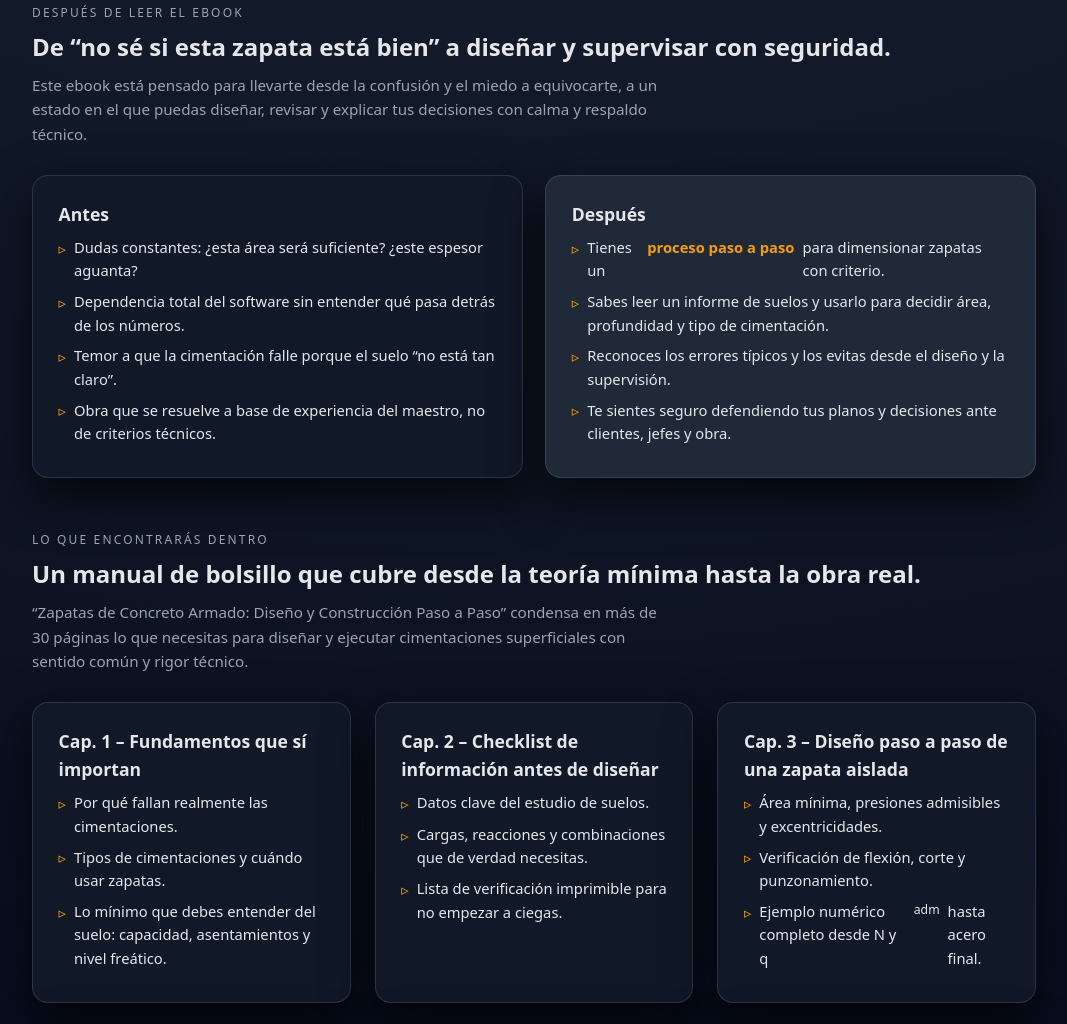
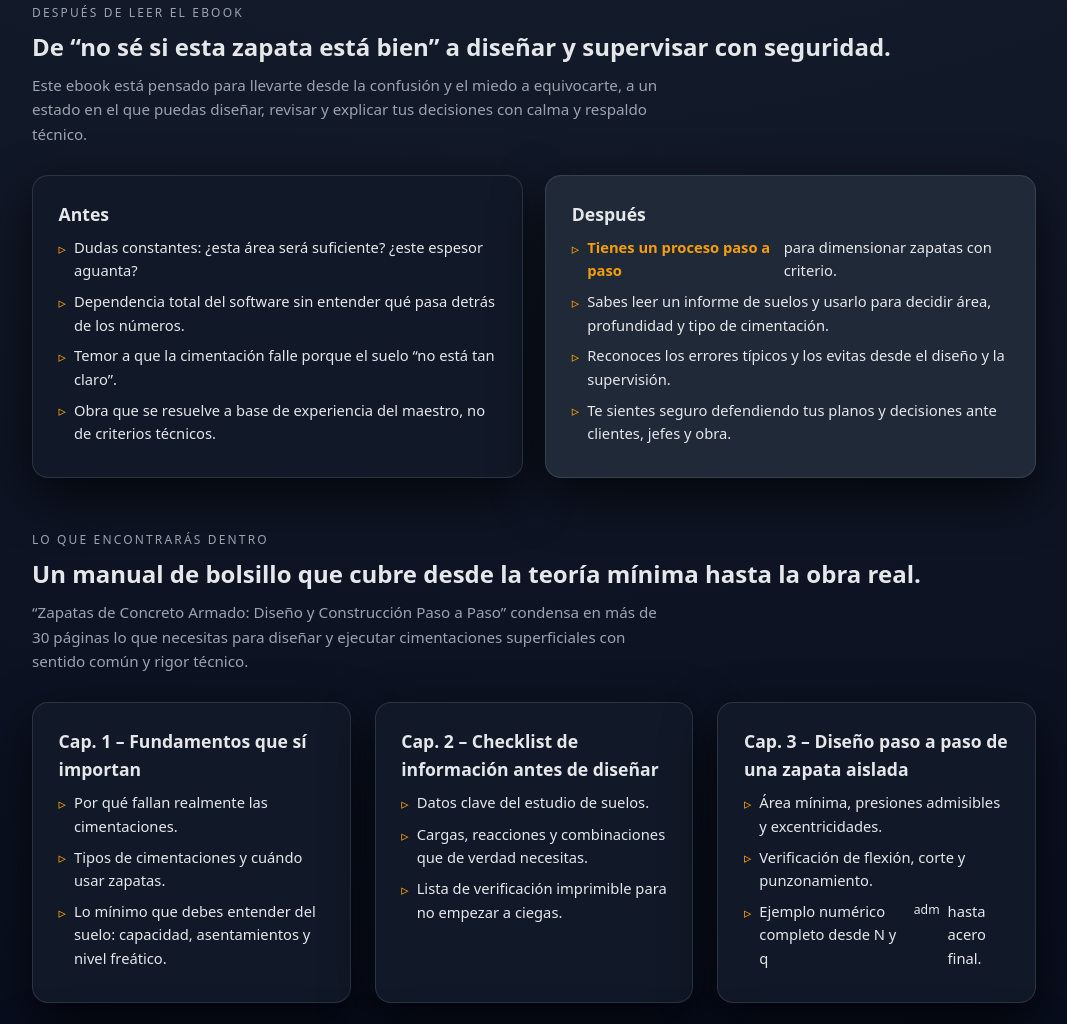
Before and after one commit to WolfNegro/landing-zapatas, a plain HTML site: page index.html in a window 1280 px wide. Shown: the part 1347-2371 px from the top of the page, without its empty margins (106-1173 px from the left). Drawn offline with Linux system fonts and the light colour scheme.

Commit message:
Update index.html

```diff
--- a/index.html
+++ b/index.html
@@ -525,7 +525,7 @@
         <div class="card card-alt">
           <h3>Después</h3>
           <ul class="bullets">
-            <li>Tienes un <span class="highlight">proceso&nbsp;paso&nbsp;a&nbsp;paso</span> para dimensionar zapatas con criterio.</li>
+            <li><span class="highlight">Tienes un proceso paso a paso</span> para dimensionar zapatas con criterio.</li>
             <li>Sabes leer un informe de suelos y usarlo para decidir área, profundidad y tipo de cimentación.</li>
             <li>Reconoces los errores típicos y los evitas desde el diseño y la supervisión.</li>
             <li>Te sientes seguro defendiendo tus planos y decisiones ante clientes, jefes y obra.</li>
```
